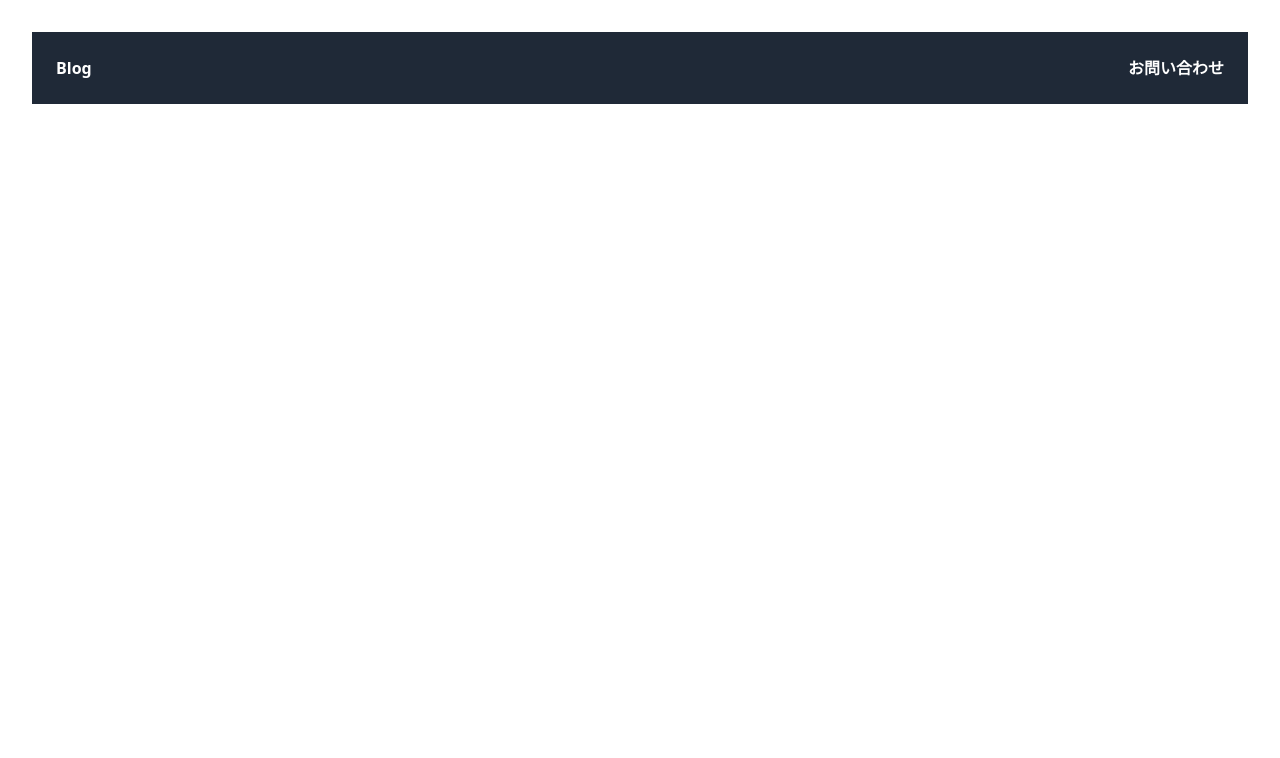
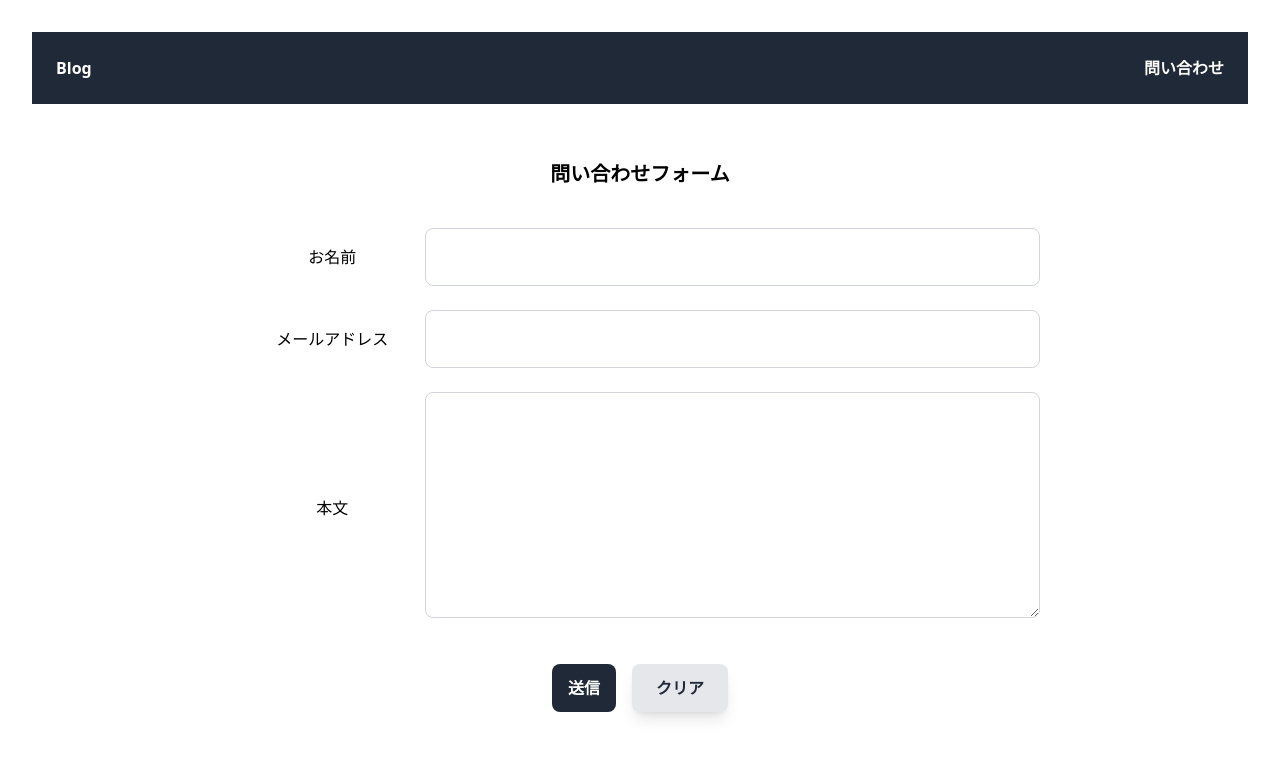
Before and after one commit to Kazuya-Sakashita/Chapter6-App, a React (Vite) app: page /contact in a window 1280 px wide. Before the commit this address had no page. Shown: the top 758 px of the page. Built offline with nearby package versions, Linux system fonts and the light colour scheme.

Commit message:
問い合わせフォームの作成

```diff
--- a/src/App.jsx
+++ b/src/App.jsx
@@ -4,6 +4,7 @@ import "./index.css";
 import Layout from "./components/Layout";
 import PostDetail from "./pages/PostDetail";
 import PostList from "./pages/PostList";
+import Contact from "./pages/Contact";
 
 function App() {
   return (
@@ -14,6 +15,7 @@ function App() {
             <Route path="/" element={<PostList />} />
             {/* 記事詳細ページ */}
             <Route path="/posts/:id" element={<PostDetail />} />
+            <Route path="/contact" element={<Contact />} />
           </Routes>
         </Layout>
       </Router>
--- /dev/null
+++ b/src/components/ContactForm.jsx
@@ -0,0 +1,119 @@
+import { useForm } from "react-hook-form";
+
+const ContactForm = () => {
+  const {
+    register,
+    handleSubmit,
+    reset,
+    formState: { errors, isSubmitting },
+  } = useForm();
+
+  const onSubmit = (data) => {
+    console.log("送信データ:", data);
+    alert("送信しました");
+    reset(); //フォームをクリアする
+  };
+
+  const handleClear = () => {
+    reset(); // フォームをクリア
+  };
+
+  return (
+    <div className=" max-w-[800px] mx-auto py-10">
+      <h1 className="text-xl font-bold mb-10">問い合わせフォーム</h1>
+      <form onSubmit={handleSubmit(onSubmit)}>
+        {/* お名前フィールド */}
+        <div className="flex justify-between items-center mb-6">
+          <label htmlFor="name" className="w-[240px]">
+            お名前
+          </label>
+          <div className="w-full">
+            <input
+              id="name"
+              className={`border border-gray-300 rounded-lg p-4 w-full ${
+                errors.email ? "border-red-500" : "border-gray-300"
+              }`}
+              {...register("name", { required: "お名前は必須です。" })}
+            />
+            {errors.name && (
+              <p className="text-red-500 text-sm mt-1">{errors.name.message}</p>
+            )}
+          </div>
+        </div>
+
+        {/* メールアドレスフィールド */}
+        <div className="flex justify-between items-center mb-6">
+          <label htmlFor="email" className="w-[240px]">
+            メールアドレス
+          </label>
+          <div className="w-full">
+            <input
+              id="email"
+              type="email"
+              className={`border border-gray-300 rounded-lg p-4 w-full ${
+                errors.email ? "border-red-500" : "border-gray-300"
+              }`}
+              {...register("email", {
+                required: "メールアドレスは必須です。",
+                pattern: {
+                  value: /^[a-zA-Z0-9._%+-]+@[a-zA-Z0-9.-]+\.[a-zA-Z]{2,}$/,
+                  message: "正しいメールアドレスを入力してください。",
+                },
+              })}
+            />
+            {errors.email && (
+              <p className="text-red-500 text-sm mt-1">
+                {errors.email.message}
+              </p>
+            )}
+          </div>
+        </div>
+
+        {/* 本文フィールド */}
+        <div className="flex justify-between items-center mb-6">
+          <label htmlFor="message" className="w-[240px]">
+            本文
+          </label>
+          <div className="w-full">
+            <textarea
+              id="message"
+              rows="8"
+              className={`w-full border border-gray-300 rounded-lg p-4 ${
+                errors.message ? "border-red-500" : "border-gray-300"
+              }`}
+              {...register("message", { required: "本文は必須です。" })}
+            />
+            {errors.message && (
+              <p className="text-red-500 text-sm mt-1">
+                {errors.message.message}
+              </p>
+            )}
+          </div>
+        </div>
+
+        {/* ボタン群 */}
+        <div className="flex justify-center mt-10">
+          {/* 送信ボタン */}
+          <button
+            type="submit"
+            disabled={isSubmitting}
+            className="bg-gray-800 text-white font-bold py-2 px-4 rounded-lg mr-4"
+          >
+            {isSubmitting ? "送信中..." : "送信"}
+          </button>
+
+          {/* クリアボタン */}
+          <button
+            type="button"
+            onClick={handleClear}
+            className="py-3 px-6 font-bold text-gray-800 bg-gray-200 hover:bg-gray-300 rounded-lg shadow-lg transition-all"
+          >
+            クリア
+          </button>
+        </div>
+      </form>
+    </div>
+  );
+};
+
+export default ContactForm;
--- a/src/components/Navbar.tsx
+++ b/src/components/Navbar.tsx
@@ -9,7 +9,9 @@ const Navbar = () => {
           Blog
         </Link>
         <ul>
-          <li className="text-base font-bold">お問い合わせ</li>
+          <Link to="/contact" className="text-base font-bold">
+            問い合わせ
+          </Link>
         </ul>
       </div>
     </nav>
--- /dev/null
+++ b/src/pages/Contact.jsx
@@ -0,0 +1,11 @@
+import ContactForm from "../components/ContactForm";
+
+const Contact = () => {
+  return (
+    <div className="container">
+      <ContactForm />
+    </div>
+  );
+};
+
+export default Contact;
```
